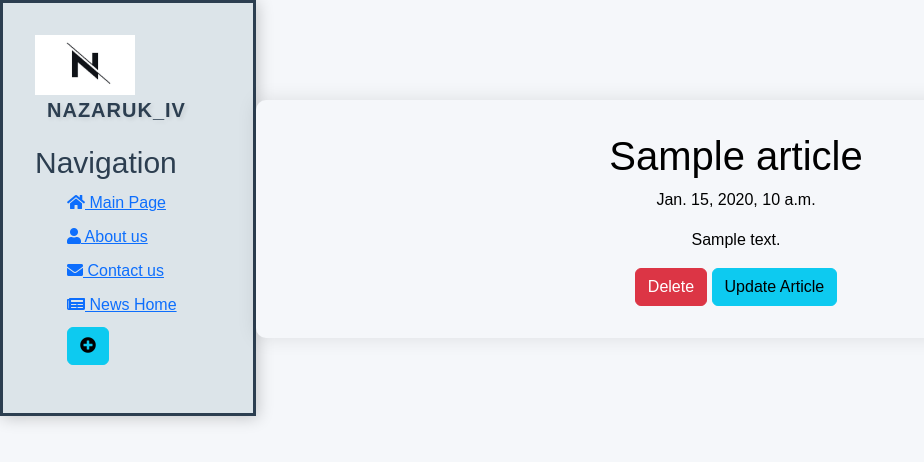
After one commit to nazarukiv/mars, a Django app: page /news/1 in a window 1280 px wide. The commit adds this page. Shown: the top 462 px of the page, without its empty margins (0-924 px from the left). Run offline with Django 4.2, Linux system fonts and the light colour scheme; tables that the repository leaves empty hold one stand-in row (values such as "Sample post"); some libraries are stand-ins or nearby versions.

Commit message:
10.10.2023

```diff
--- a/nazaruk_project/news/models.py
+++ b/nazaruk_project/news/models.py
@@ -10,6 +10,9 @@ class Article(models.Model):
     def __str__(self):
         return self.title
 
+    def get_absolute_url(self):
+        return f'/news/{self.id}'
+
     class Meta:
         verbose_name = "News"
         verbose_name_plural = 'News'
--- a/nazaruk_project/news/templates/news/create.html
+++ b/nazaruk_project/news/templates/news/create.html
@@ -12,7 +12,7 @@
         {{ form.full_text }}<br>
         {{ form.date }}<br>
         <span>{{ error }}</span>
-        <button class="btn btn-success" type="submit">Add Acticle</button>
+        <button class="btn btn-success" type="submit">Add Article</button>
 
     </form>
 </div>
--- /dev/null
+++ b/nazaruk_project/news/templates/news/details_view.html
@@ -0,0 +1,14 @@
+{% extends 'main/layout.html' %}
+
+{% block title %}{{ article.title }}{% endblock %}
+
+{% block content %}
+<div class="features">
+    <h1>{{ article.title }}</h1>
+    <p>{{ article.date }}</p>
+    <p>{{ article.full_text }}</p>
+    <a href="{% url 'news-delete' article.id %}" class="btn btn-danger">Delete</a>
+    <a href="{% url 'news-update' article.id %}" class="btn btn-info">Update Article</a>
+
+</div>
+{% endblock %}
--- a/nazaruk_project/news/templates/news/news_home.html
+++ b/nazaruk_project/news/templates/news/news_home.html
@@ -10,6 +10,7 @@
         <div class="alert alert-warning mt-3">
             <h3>{{ el.title }}</h3>
             <p>{{ el.intro }}</p>
+            <a href="{% url 'news-detail' el.id%}" class="btn btn-warning">Read Article</a>
         </div>
     {% endfor %}
     {% else %}
--- a/nazaruk_project/news/urls.py
+++ b/nazaruk_project/news/urls.py
@@ -7,4 +7,7 @@ from django.conf.urls.static import static
 urlpatterns = [
     path('', views.news_home, name='news_home'),
     path('create', views.create, name='create'),
+    path("<int:pk>", views.NewsDetailView.as_view(), name='news-detail'),
+    path("<int:pk>/update", views.NewsUpdateView.as_view(), name='news-update'),
+    path("<int:pk>/delete", views.NewsDeleteView.as_view(), name='news-delete')
 ]
--- a/nazaruk_project/news/views.py
+++ b/nazaruk_project/news/views.py
@@ -1,10 +1,30 @@
-from django.shortcuts import render
+from django.shortcuts import render, redirect
 from .models import Article
 from .forms import ArticlesForm
+from django.views.generic import DetailView, ListView, UpdateView, DeleteView
+
 
 def news_home(request):
     news = Article.objects.all().order_by("-date")[:]
     return render(request, 'news/news_home.html', {'news' : news})
+
+
+class NewsDeleteView(DeleteView):
+    model = Article
+    success_url = '/news/'
+    template_name = 'news/news-delete.html'
+
+class NewsUpdateView(UpdateView):
+    model = Article
+    template_name = 'news/create.html'
+
+    form_class = ArticlesForm
+
+class NewsDetailView(DetailView):
+    model = Article
+    template_name = 'news/details_view.html'
+    context_object_name = 'article'
+
 
 def create(request):
     error = ''
@@ -12,6 +32,7 @@ def create(request):
         form = ArticlesForm(request.POST)
         if form.is_valid():
             form.save()
+            return redirect('home')
         else:
             error = 'Error(form was incorrect)'
 
```
Also changed, not shown: nazaruk_project/news/templates/news/news-delete.html (added, +13 -0 lines).
